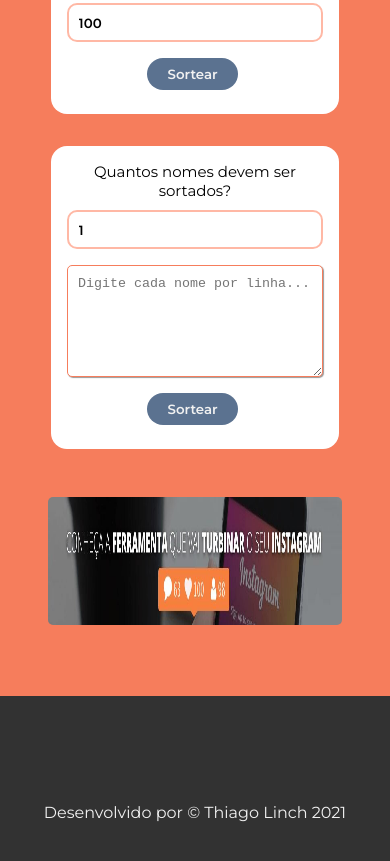
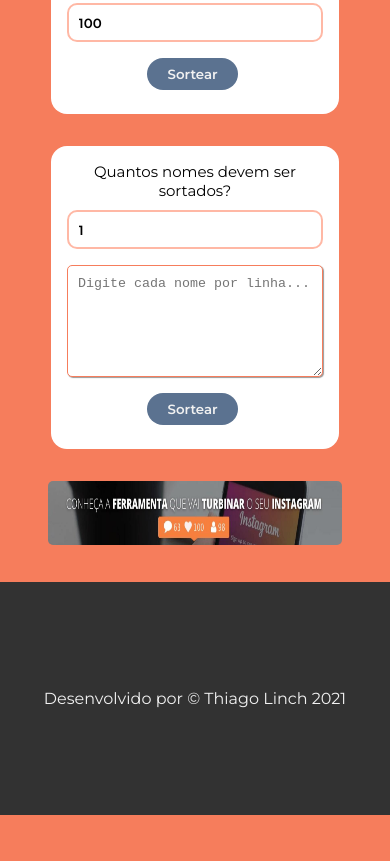
Before and after one commit to devthiagolinch/sorteioGramFront, a website: page index.html in a window 390 px wide. Shown: the part 825-1686 px from the top of the page. After the commit the page ends 1640 px from the top, so only its background shows below. Drawn offline with Linux system fonts and the light colour scheme; a script that the page names is missing.

Commit message:
popup mobile fixed3

```diff
--- a/style.css
+++ b/style.css
@@ -524,7 +524,7 @@ main {
   margin-top: 89px;
   align-items:center;
   justify-content: center;
-  margin-bottom: 2.4rem;
+  margin-bottom: .3rem;
 }
 
  .ladingButtonsgroup {
@@ -630,7 +630,7 @@ main {
 /* Pop-Up styles - begin */
 #tutorialPopup {
   width: 100%;
-  padding: 5 0;
+  padding: 5px 0px;
 }
 
 #btClosePopup {
@@ -639,7 +639,7 @@ main {
 
   width: 8rem;
   padding: 1rem;
-  margin-top: 0;
+  margin-top: -3rem;
   border-radius: 0.8rem;
   background: #F67D5C;
   border-style: none;
@@ -756,12 +756,12 @@ main {
   display:flex;
   align-items: center;
   justify-content: center;
-  margin-top: 2rem;
+  margin-top: 1rem;
 }
 
 .bannerIMG{
   width: 90%;
-  height: 8rem;
+  height: 4rem;
   border-radius:5px;
 }
 /* banner instagram style - end */
```
